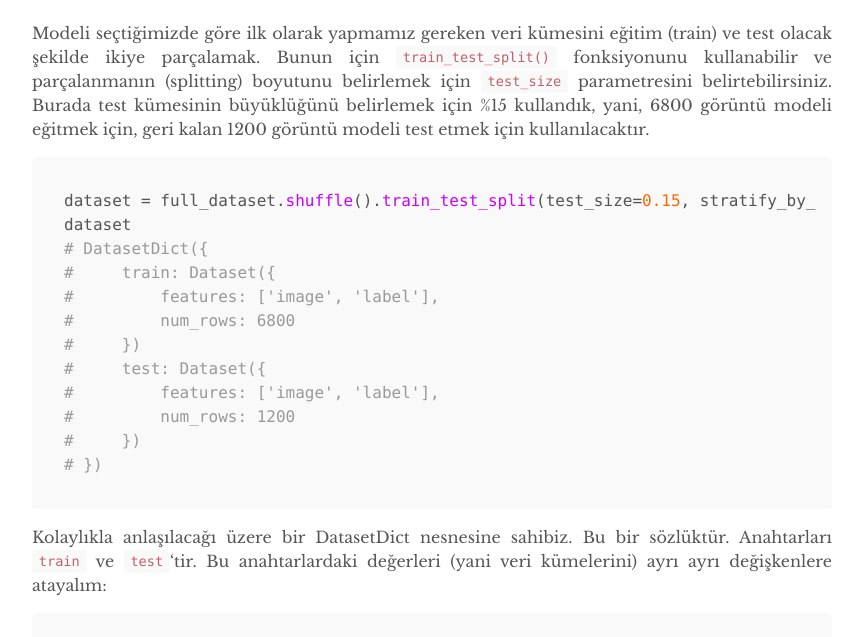
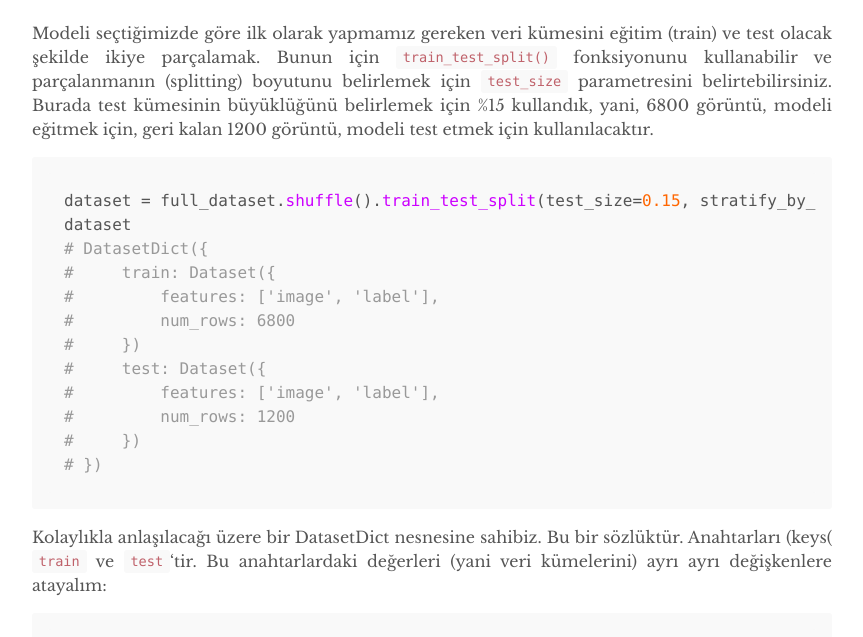
Before and after one commit to mmuratarat/turkish, a Jekyll site: the page built from _posts/2023-10-04-kvasir-v2-ViT-classifier.md, in a window 1280 px wide and 900 px high, scrolled down 10301 px. Shown: the part 189-826 px from the top of the window, without its empty margins (208-1071 px from the left). Built offline with Jekyll 4.4.1, drawn with Linux system fonts in a browser that asks for light colours; nearby versions of some CDN libraries; formulas are drawn with MathJax 3; comment, search, counter and statistics services are not loaded; some of the changed text lies outside the part shown.

Commit message:
Update 2023-10-04-kvasir-v2-ViT-classifier.md

````diff
--- a/_posts/2023-10-04-kvasir-v2-ViT-classifier.md
+++ b/_posts/2023-10-04-kvasir-v2-ViT-classifier.md
@@ -66,7 +66,7 @@
 !pip install scikit-learn
 ```
 
-Gerekli kütüphaneler yüklendikten ve bu kütüphaneler python ortamına içeri aktarıldıktan sonra, yapmanız gereken işlem Depolama (Storage) alanını ayarlamaktır.
+Gerekli kütüphaneler yüklendikten ve bu kütüphaneler Python ortamına içeri aktarıldıktan sonra, yapmanız gereken işlem Depolama (Storage) alanını ayarlamaktır.
 
 Google Colab'in bir faydası, Google Drive'ınıza bağlanmanıza olanak sağlamasıdr. Böylelikle, elinizdeki veri Drive'da barınırken, kodlarınızı GPU destekli bir Jupyter Not Defterinde çalıştırabilirsiniz.
 
@@ -289,7 +289,7 @@
 
 # Veri kümesini eğitim/test olarak parçalamak
 
-Modeli seçtiğimizde göre ilk olarak yapmamız gereken veri kümesini eğitim (train) ve test olacak şekilde ikiye parçalamak. Bunun için `train_test_split()` fonksiyonunu kullanabilir ve parçalanmanın (splitting) boyutunu belirlemek için `test_size` parametresini belirtebilirsiniz. Burada test kümesinin büyüklüğünü belirlemek için %15 kullandık, yani, 6800 görüntü modeli eğitmek için, geri kalan 1200 görüntü modeli test etmek için kullanılacaktır.
+Modeli seçtiğimizde göre ilk olarak yapmamız gereken veri kümesini eğitim (train) ve test olacak şekilde ikiye parçalamak. Bunun için `train_test_split()` fonksiyonunu kullanabilir ve parçalanmanın (splitting) boyutunu belirlemek için `test_size` parametresini belirtebilirsiniz. Burada test kümesinin büyüklüğünü belirlemek için %15 kullandık, yani, 6800 görüntü, modeli eğitmek için, geri kalan 1200 görüntü, modeli test etmek için kullanılacaktır.
 
 ```python
 dataset = full_dataset.shuffle().train_test_split(test_size=0.15, stratify_by_column = 'label')
@@ -306,7 +306,7 @@
 # })
 ```
 
-Kolaylıkla anlaşılacağı üzere bir DatasetDict nesnesine sahibiz. Bu bir sözlüktür. Anahtarları `train` ve `test`'tir. Bu anahtarlardaki değerleri (yani veri kümelerini) ayrı ayrı değişkenlere atayalım:
+Kolaylıkla anlaşılacağı üzere bir DatasetDict nesnesine sahibiz. Bu bir sözlüktür. Anahtarları (keys( `train` ve `test`'tir. Bu anahtarlardaki değerleri (yani veri kümelerini) ayrı ayrı değişkenlere atayalım:
 
 ```python
 train_dataset = dataset["train"]
````
Also changed, not shown: other parts of _posts/2023-10-04-kvasir-v2-ViT-classifier.md (+4 -4 lines).
